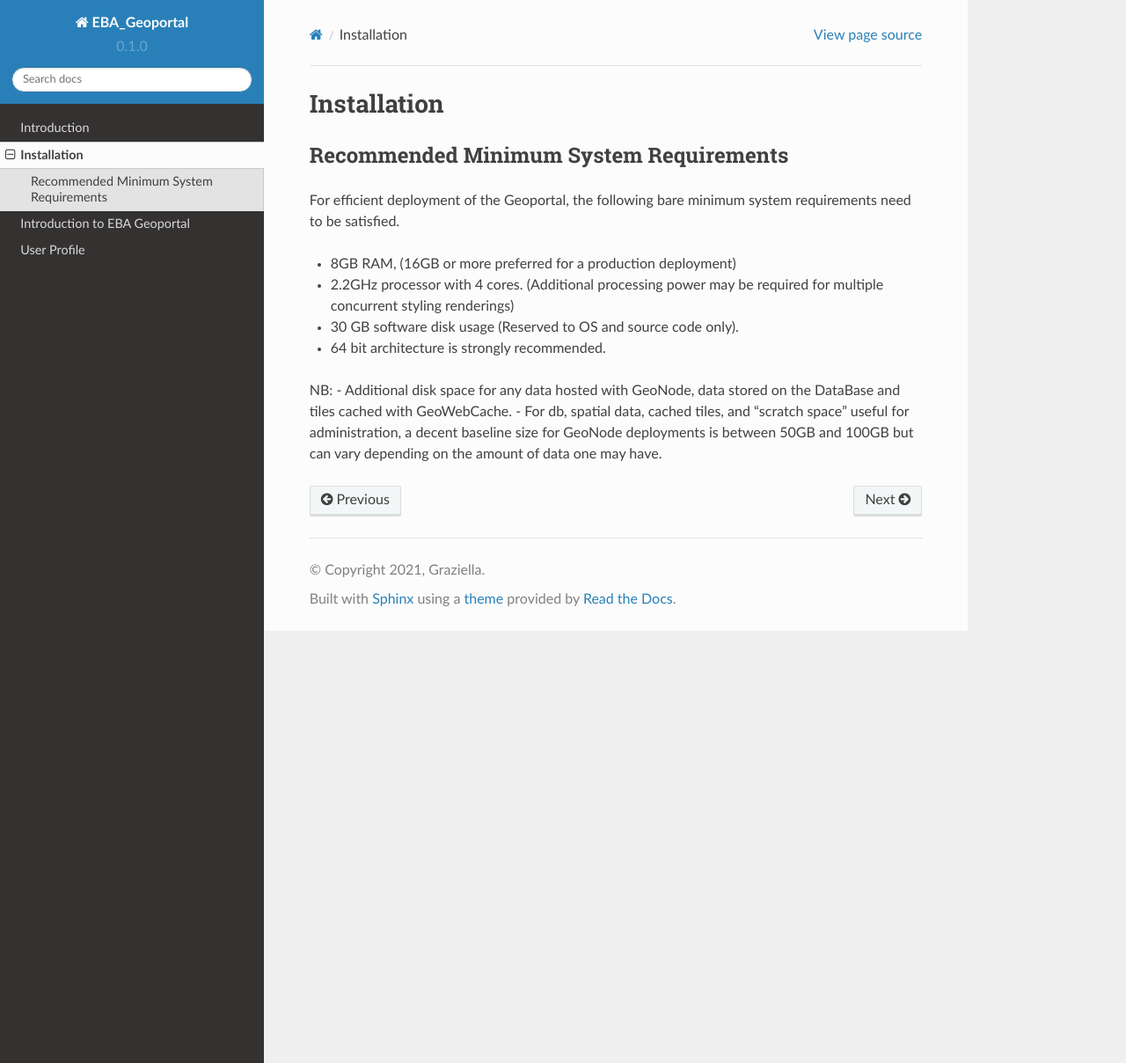
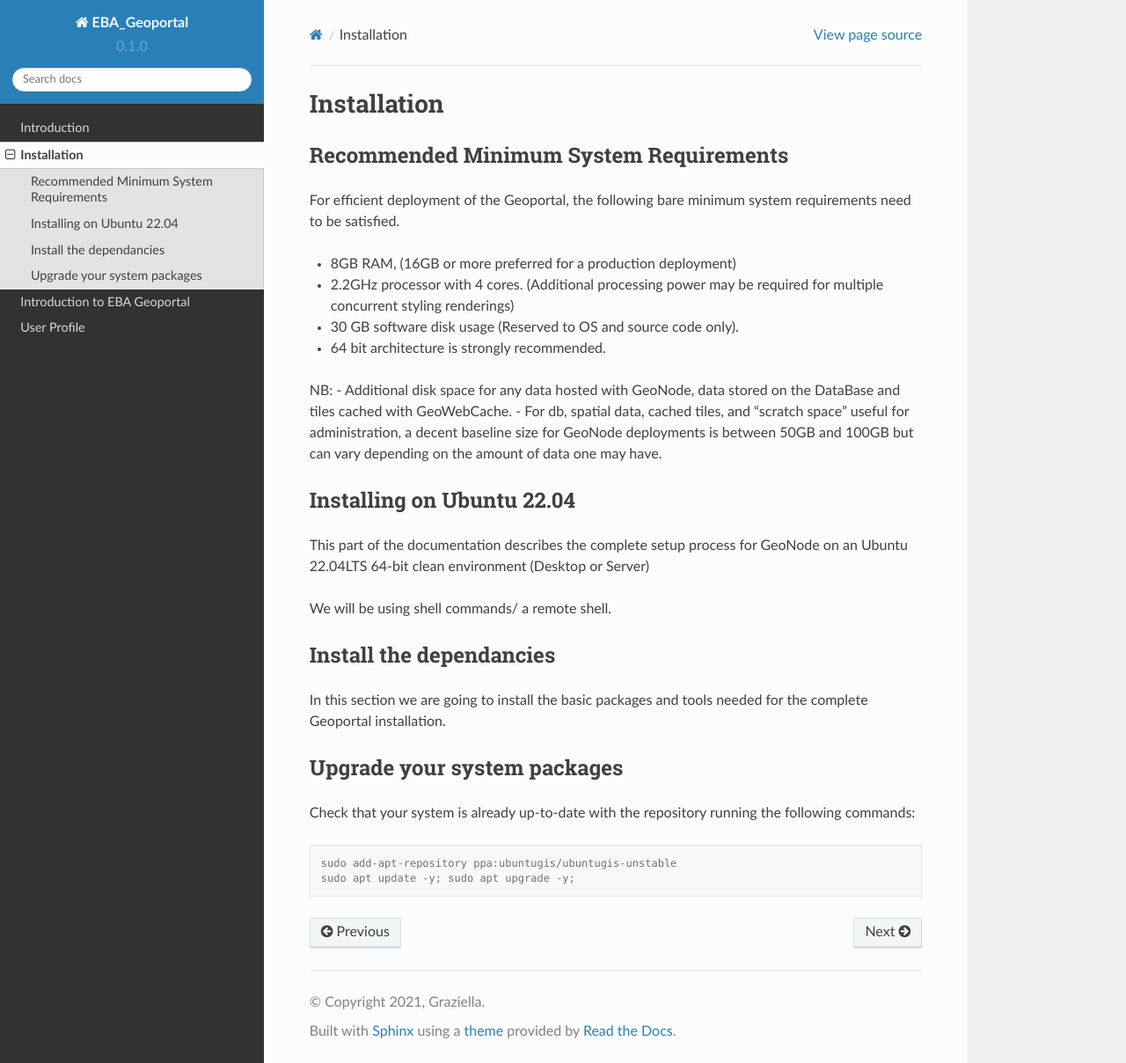
Before and after one commit to anjogu/ebageoportal-tutorial, a Sphinx documentation site: the page built from docs/source/installation.rst, in a window 1280 px wide and 1208 px high. Shown: the whole window at 88% size. Built offline with Sphinx 7.4.7 and the Read the Docs theme 2.0.0, drawn with Linux system fonts in a browser that asks for light colours.

```diff
--- a/docs/source/installation.rst
+++ b/docs/source/installation.rst
@@ -24,3 +24,42 @@
 NB:
 - Additional disk space for any data hosted with GeoNode, data stored on the DataBase and tiles cached with GeoWebCache.
 - For db, spatial data, cached tiles, and “scratch space” useful for administration, a decent baseline size for GeoNode deployments is between 50GB and 100GB but can vary depending on the amount of data one may have.
+
+
+.. toctree::
+   :maxdepth: 2
+   :caption: Contents:
+
+------------
+Installing on Ubuntu 22.04
+------------
+This part of the documentation describes the complete setup process for GeoNode on an Ubuntu 22.04LTS 64-bit clean environment (Desktop or Server)
+
+We will be using shell commands/ a remote shell.
+
+
+.. toctree::
+   :maxdepth: 3
+   :caption: Contents:
+
+------------
+Install the dependancies
+------------
+
+In this section we are going to install the basic packages and tools needed for the complete Geoportal installation.
+
+
+.. toctree::
+   :maxdepth: 4
+   :caption: Contents:
+
+------------
+Upgrade your system packages
+------------
+
+Check that your system is already up-to-date with the repository running the following commands:
+
+.. code-block:: console
+
+    sudo add-apt-repository ppa:ubuntugis/ubuntugis-unstable
+    sudo apt update -y; sudo apt upgrade -y;
```
